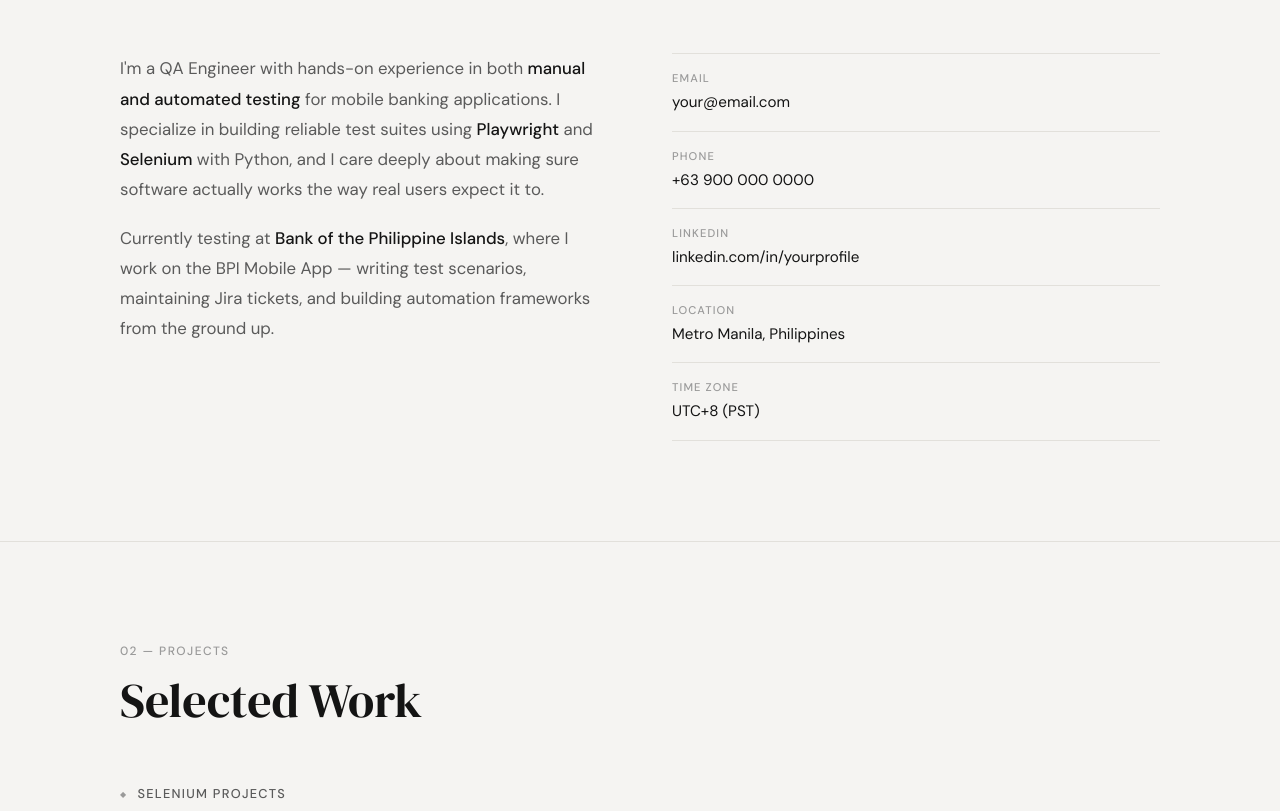
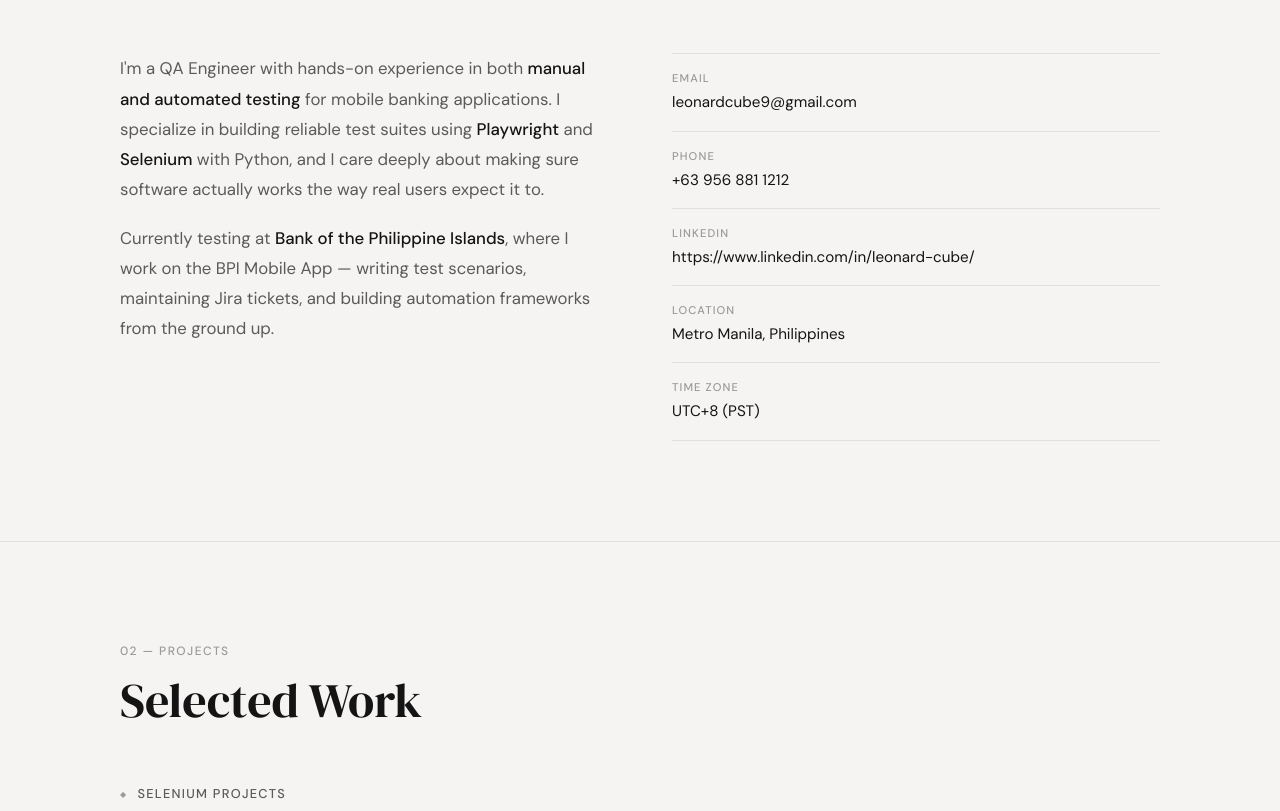
Before and after one commit to cubesrepo/cube-qa-portfolio, a plain HTML site: page index.html in a window 1280 px wide. Shown: the part 990-1801 px from the top of the page. Drawn offline with Linux system fonts and the light colour scheme.

Commit message:
updated files

```diff
--- a/index.html
+++ b/index.html
@@ -3,7 +3,7 @@
 <head>
   <meta charset="UTF-8" />
   <meta name="viewport" content="width=device-width, initial-scale=1.0" />
-  <title>Pro — QA Engineer Portfolio</title>
+  <title>Cube — QA Engineer Portfolio</title>
   <link rel="stylesheet" href="style.css" />
   <!-- Google Fonts: DM Serif Display + DM Sans -->
   <link rel="preconnect" href="https://fonts.googleapis.com" />
@@ -103,15 +103,15 @@
           <!-- ✏️ Edit contact details -->
           <div class="detail-item">
             <span class="detail-label">Email</span>
-            <a href="mailto:your@email.com" class="detail-value">your@email.com</a>
+            <a href="mailto:leonardcube9@gmail.com" class="detail-value">leonardcube9@gmail.com</a>
           </div>
           <div class="detail-item">
             <span class="detail-label">Phone</span>
-            <a href="tel:+639000000000" class="detail-value">+63 900 000 0000</a>
+            <a href="tel:+639568811212" class="detail-value">+63 956 881 1212</a>
           </div>
           <div class="detail-item">
             <span class="detail-label">LinkedIn</span>
-            <a href="https://linkedin.com/in/yourprofile" target="_blank" class="detail-value">linkedin.com/in/yourprofile</a>
+            <a href="https://www.linkedin.com/in/leonard-cube/" target="_blank" class="detail-value">https://www.linkedin.com/in/leonard-cube/</a>
           </div>
           <div class="detail-item">
             <span class="detail-label">Location</span>
```
